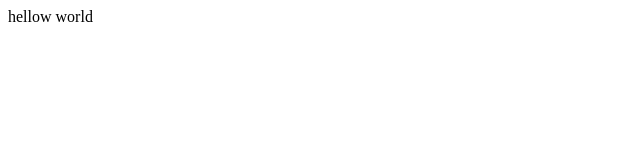
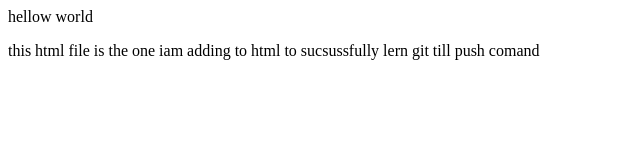
Before and after one commit to Nikhilmk27/online-shop, a plain HTML site: page index.html in a window 1280 px wide. Shown: the whole page, without its empty margins (0-640 px from the left). Drawn offline with Linux system fonts and the light colour scheme.

Commit message:
adedd new paragraph

```diff
--- a/index.html
+++ b/index.html
@@ -1 +1,2 @@
 <p>hellow world</p>
+<p>this html file is the one iam adding to html to sucsussfully lern git till push comand</p>
```
